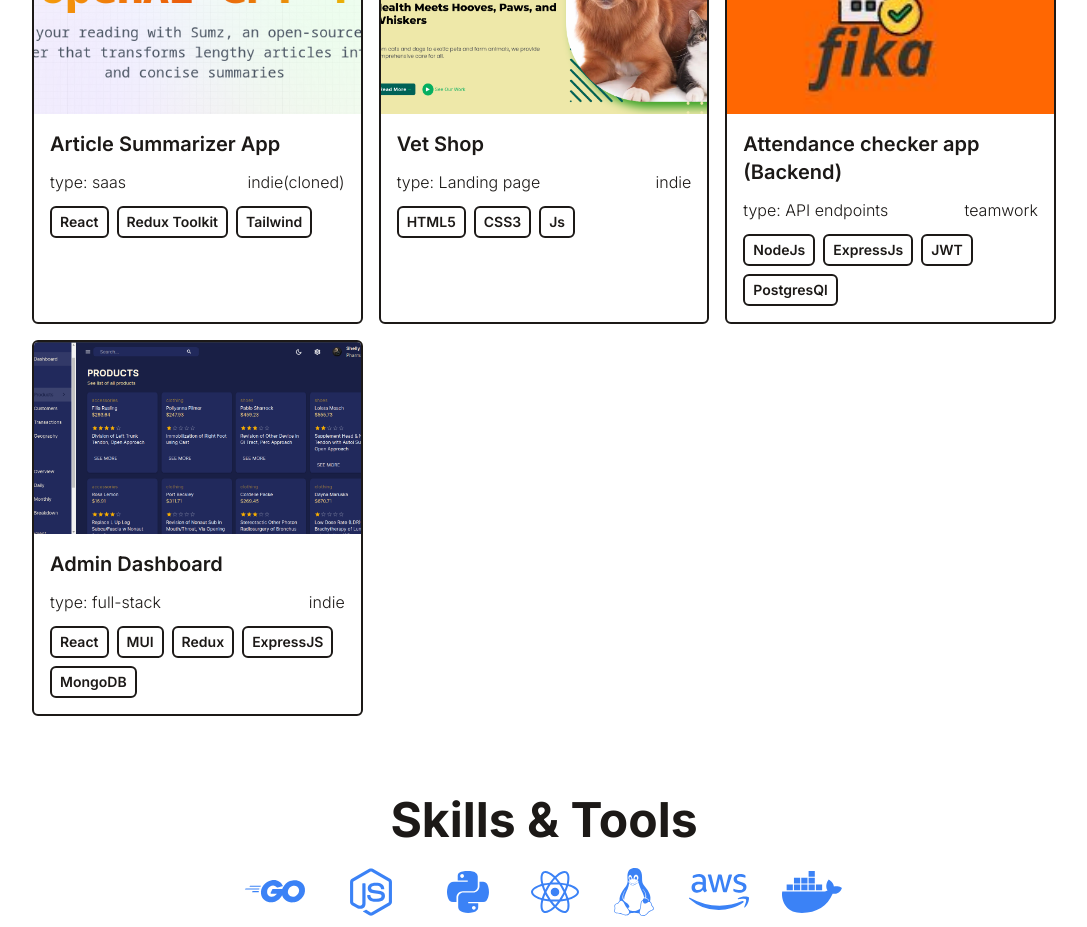
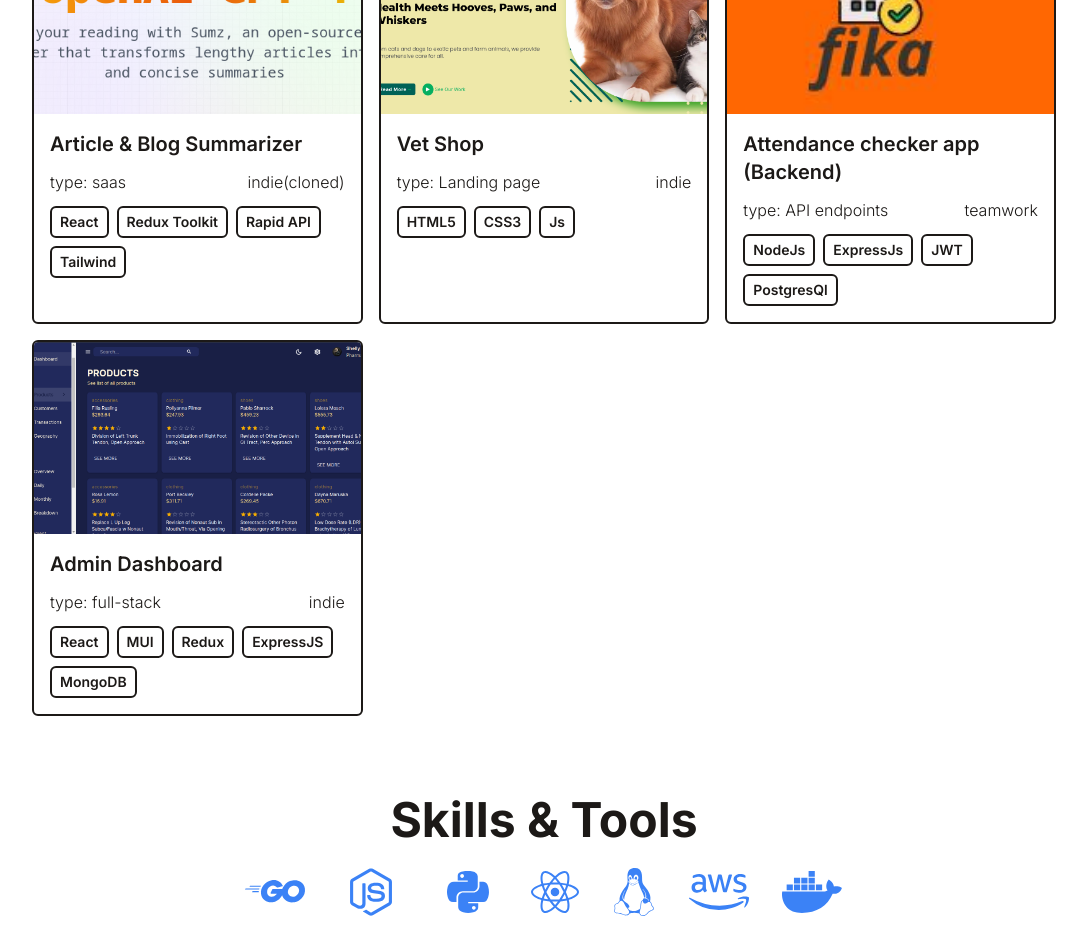
Before and after one commit to gatimugabriel/gatimugabriel.github.io, a React (Vite) app: page / in a window 1280 px wide. Shown: the part 860-1787 px from the top of the page, without its empty margins (96-1183 px from the left). Built offline with nearby package versions, Linux system fonts and the light colour scheme.

Commit message:
update: portfolio data

```diff
--- a/src/components/data/portfolio.js
+++ b/src/components/data/portfolio.js
@@ -28,11 +28,11 @@ export default [
   },
   {
     id: 1,
-    title: "Article Summarizer App",
+    title: "Article & Blog Summarizer",
     imgUrl: "/assets/smz.png",
     type: "saas",
-    stack: ["React", "Redux Toolkit", "Tailwind"],
-    link: "https://taupe-boba-bcf85f.netlify.app/",
+    stack: ["React", "Redux Toolkit", "Rapid API", "Tailwind"],
+    link: "https://article-and-blog-summarizer.netlify.app/",
     origin: "indie(cloned)"
   },
 
```
